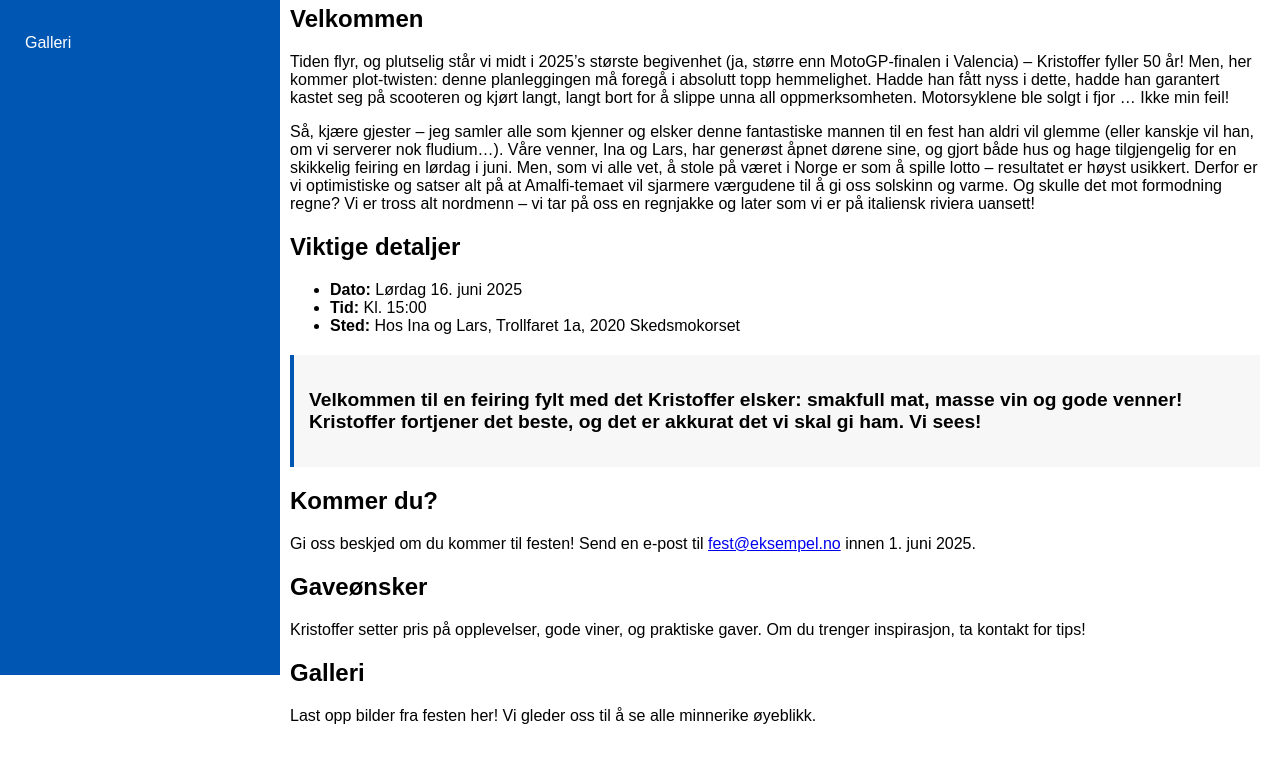
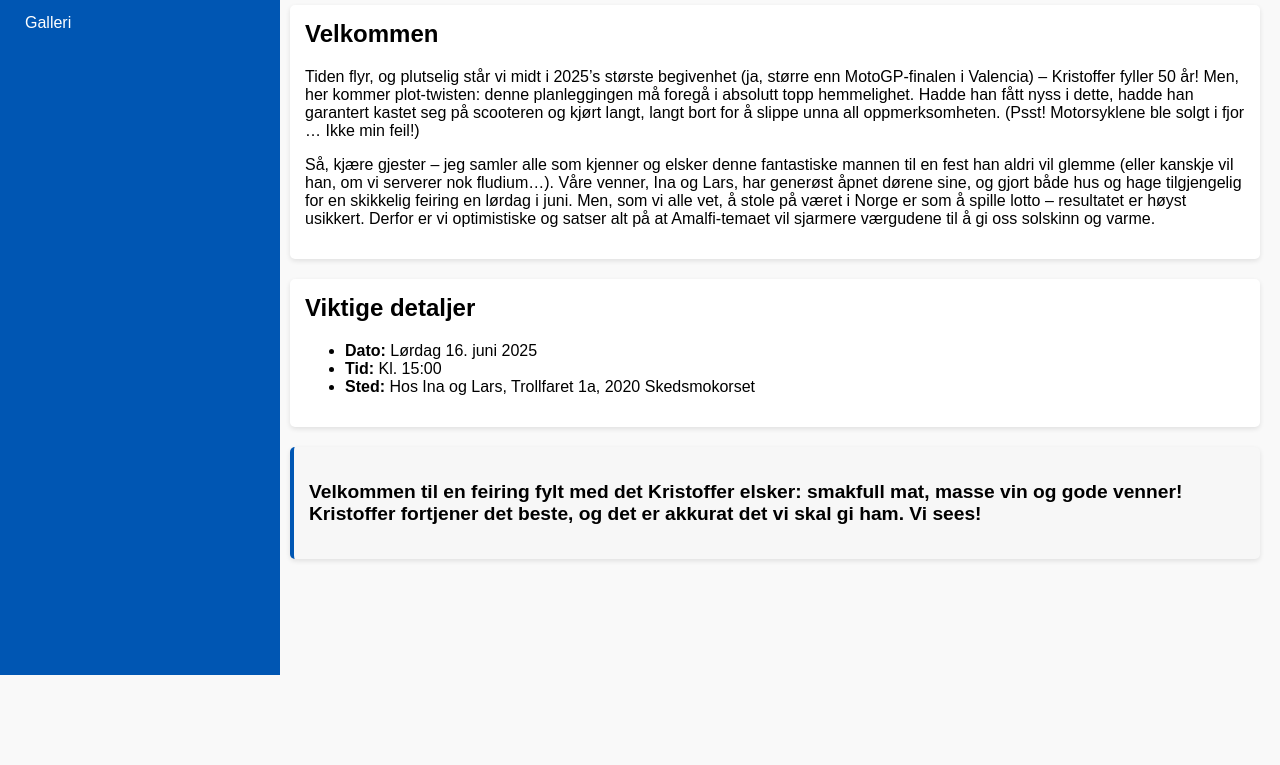
Before and after one commit to Karianza/The-Big-5.0., a plain HTML site: page index.html in a window 1280 px wide. Shown: the part 155-920 px from the top of the page. After the commit the page ends 800 px from the top, so only its background shows below. Drawn offline with Linux system fonts and the light colour scheme.

Commit message:
Update index.html

```diff
--- a/index.html
+++ b/index.html
@@ -10,6 +10,7 @@
             margin: 0;
             padding: 0;
             display: flex;
+            background-color: #f9f9f9;
         }
         .sidebar {
             width: 250px;
@@ -18,6 +19,11 @@
             padding: 15px;
             height: 100vh;
             position: fixed;
+            top: 0;
+            left: 0;
+        }
+        .sidebar h2 {
+            margin-top: 0;
         }
         .sidebar a {
             color: white;
@@ -40,9 +46,17 @@
             color: #fff;
             padding: 20px;
             text-align: center;
+            margin-bottom: 20px;
         }
         section {
             margin-bottom: 20px;
+            padding: 15px;
+            background-color: #fff;
+            border-radius: 5px;
+            box-shadow: 0 2px 5px rgba(0, 0, 0, 0.1);
+        }
+        section h2 {
+            margin-top: 0;
         }
         .highlight {
             font-weight: bold;
@@ -70,13 +84,13 @@
             <p>
                 Tiden flyr, og plutselig står vi midt i 2025’s største begivenhet (ja, større enn MotoGP-finalen i Valencia) – Kristoffer fyller 50 år!
                 Men, her kommer plot-twisten: denne planleggingen må foregå i absolutt topp hemmelighet. Hadde han fått nyss i dette, hadde han garantert kastet seg på scooteren
-                og kjørt langt, langt bort for å slippe unna all oppmerksomheten. Motorsyklene ble solgt i fjor … Ikke min feil!
+                og kjørt langt, langt bort for å slippe unna all oppmerksomheten. (Psst! Motorsyklene ble solgt i fjor … Ikke min feil!)
             </p>
             <p>
                 Så, kjære gjester – jeg samler alle som kjenner og elsker denne fantastiske mannen til en fest han aldri vil glemme (eller kanskje vil han, om vi serverer nok fludium…).
                 Våre venner, Ina og Lars, har generøst åpnet dørene sine, og gjort både hus og hage tilgjengelig for en skikkelig feiring en lørdag i juni.
                 Men, som vi alle vet, å stole på været i Norge er som å spille lotto – resultatet er høyst usikkert. Derfor er vi optimistiske og satser alt på at Amalfi-temaet
-                vil sjarmere værgudene til å gi oss solskinn og varme. Og skulle det mot formodning regne? Vi er tross alt nordmenn – vi tar på oss en regnjakke og later som vi er på italiensk riviera uansett!
+                vil sjarmere værgudene til å gi oss solskinn og varme.
             </p>
         </section>
         <section id="viktige-detaljer">
@@ -92,24 +106,6 @@
                 Velkommen til en feiring fylt med det Kristoffer elsker: smakfull mat, masse vin og gode venner! Kristoffer fortjener det beste, og det er akkurat det vi skal gi ham. Vi sees!
             </p>
         </section>
-        <section id="kommer-du">
-            <h2>Kommer du?</h2>
-            <p>
-                Gi oss beskjed om du kommer til festen! Send en e-post til <a href="mailto:fest@eksempel.no">fest@eksempel.no</a> innen 1. juni 2025.
-            </p>
-        </section>
-        <section id="gaveonsker">
-            <h2>Gaveønsker</h2>
-            <p>
-                Kristoffer setter pris på opplevelser, gode viner, og praktiske gaver. Om du trenger inspirasjon, ta kontakt for tips!
-            </p>
-        </section>
-        <section id="galleri">
-            <h2>Galleri</h2>
-            <p>
-                Last opp bilder fra festen her! Vi gleder oss til å se alle minnerike øyeblikk.
-            </p>
-        </section>
     </div>
 </body>
 </html>
```
